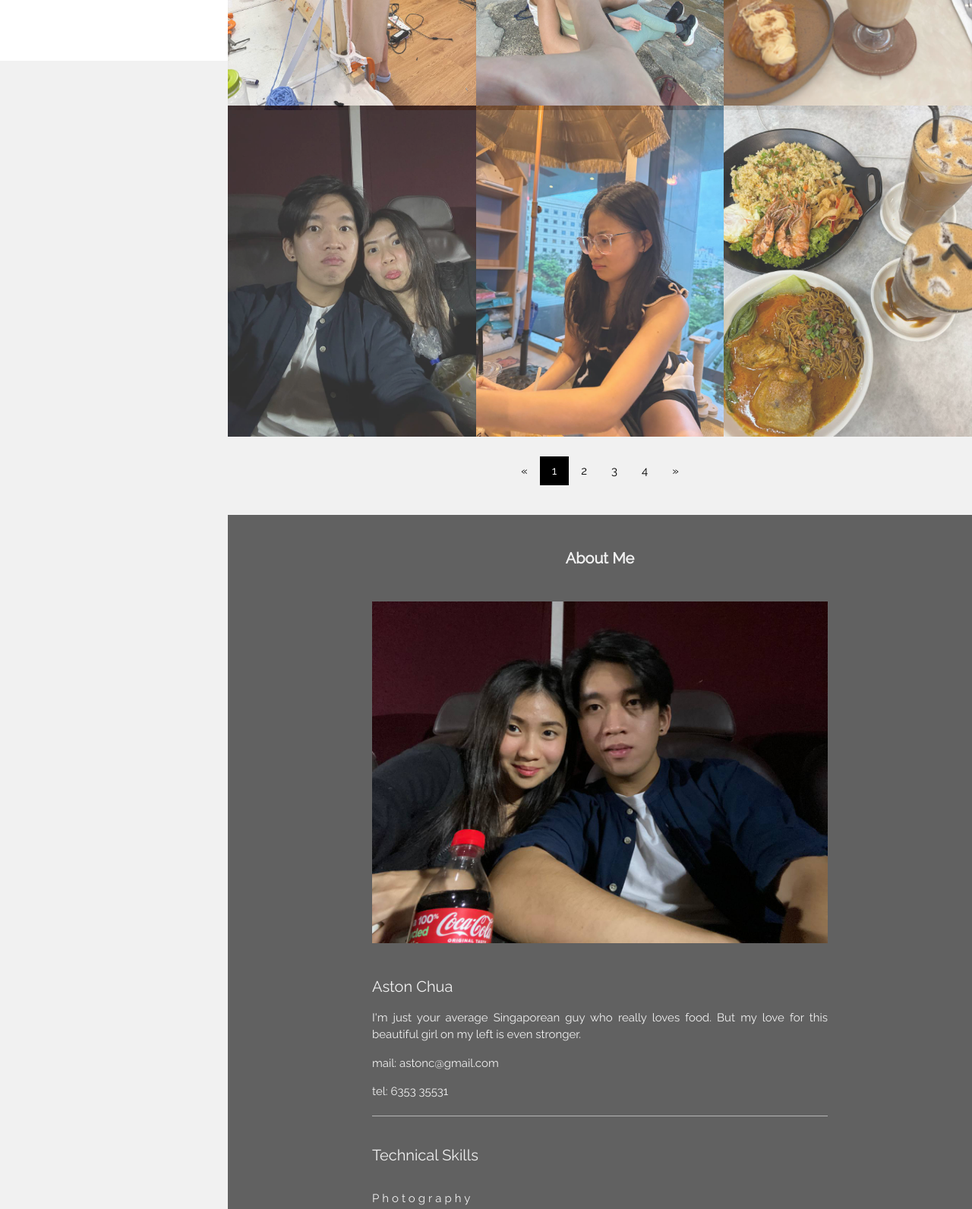
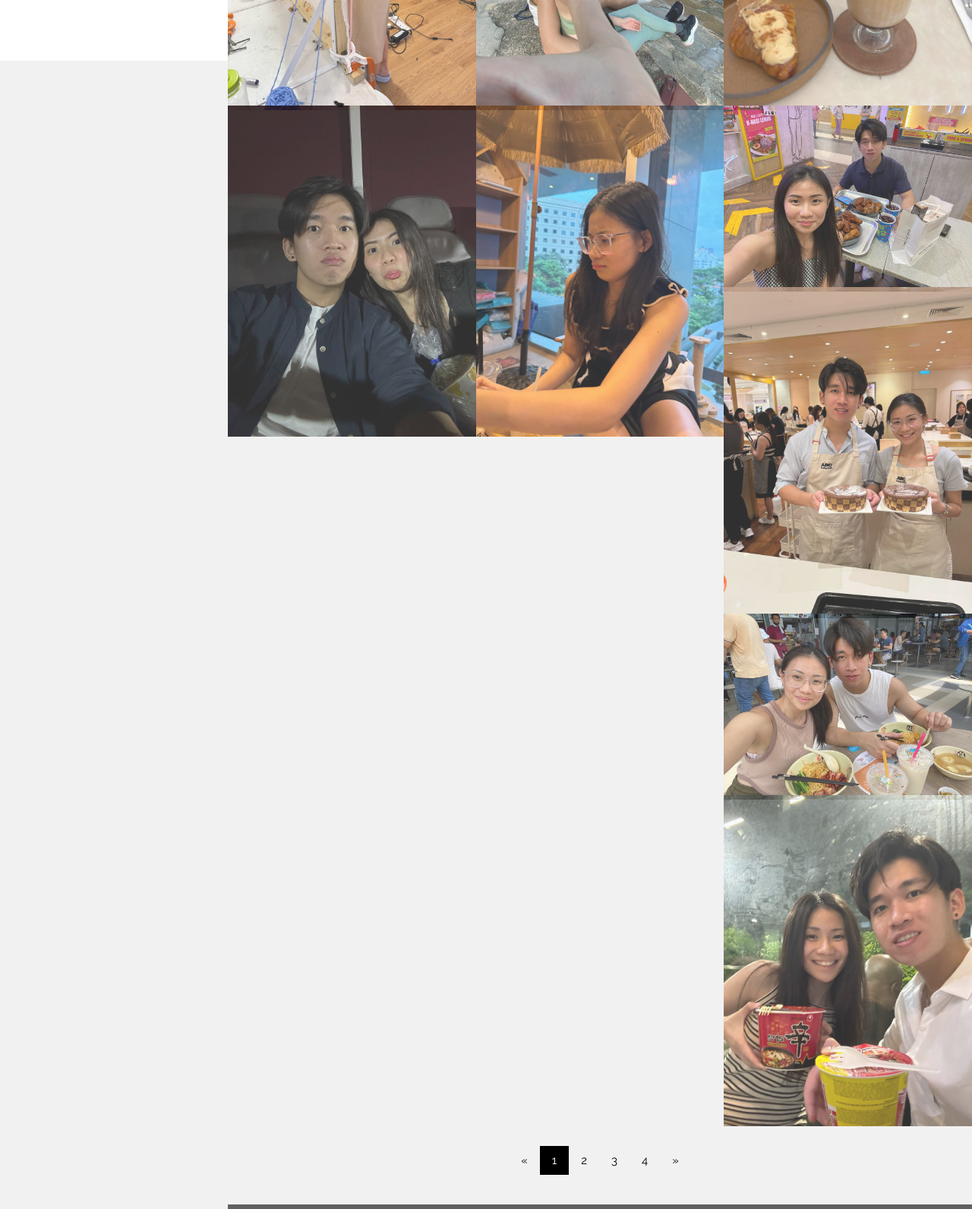
Before and after one commit to divachi/divachi.github.io, a plain HTML site: page index.html in a window 1280 px wide. Shown: the part 720-2312 px from the top of the page at 76% size. Drawn offline with nearby package versions, Linux system fonts and the light colour scheme.

Commit message:
More rows

```diff
--- a/index.html
+++ b/index.html
@@ -53,9 +53,15 @@ body,h1,h2,h3,h4,h5 {font-family: "Raleway", sans-serif}
     </div>
 
     <div class="w3-third">
-      <img src="photo_6334783377135222343_y.jpg" style="width:100%" onclick="onClick(this)" alt="Pussy">
+      <img src="JJHoldingCat.jpg" style="width:100%" onclick="onClick(this)" alt="Cute Girl Holding a Pussy">
       <img src="photo_6334783377135222344_y.jpg" style="width:100%" onclick="onClick(this)" alt="Last day at JB">
-      <img src="photo_6334783377135222345_y.jpg" style="width:100%" onclick="onClick(this)" alt="Moments before disaster">
+      <img src="KoreanFriedChicken.jpg" style="width:100%" onclick="onClick(this)" alt="Too Much Chicken">
+    </div>
+
+    <div class="w3-third">
+      <img src="Baking.jpg" style="width:100%" onclick="onClick(this)" alt="Damn look at those cakes">
+      <img src="SerangoonGardensMarket.jpg" style="width:100%" onclick="onClick(this)" alt="Noodles were delicious but this girl was even more so">
+      <img src="CupNoodleDate.jpg" style="width:100%" onclick="onClick(this)" alt="Cup noodle date was lit ngl">
     </div>
   </div>
 
```
Also changed, not shown: Baking.jpg (added), CupNoodleDate.jpg (added), JJBirthday.jpg (added), JJHoldingCat.jpg (added), KoreanFriedChicken.jpg (added), SerangoonGardensMarket.jpg (added), TipStrada.jpg (added).
